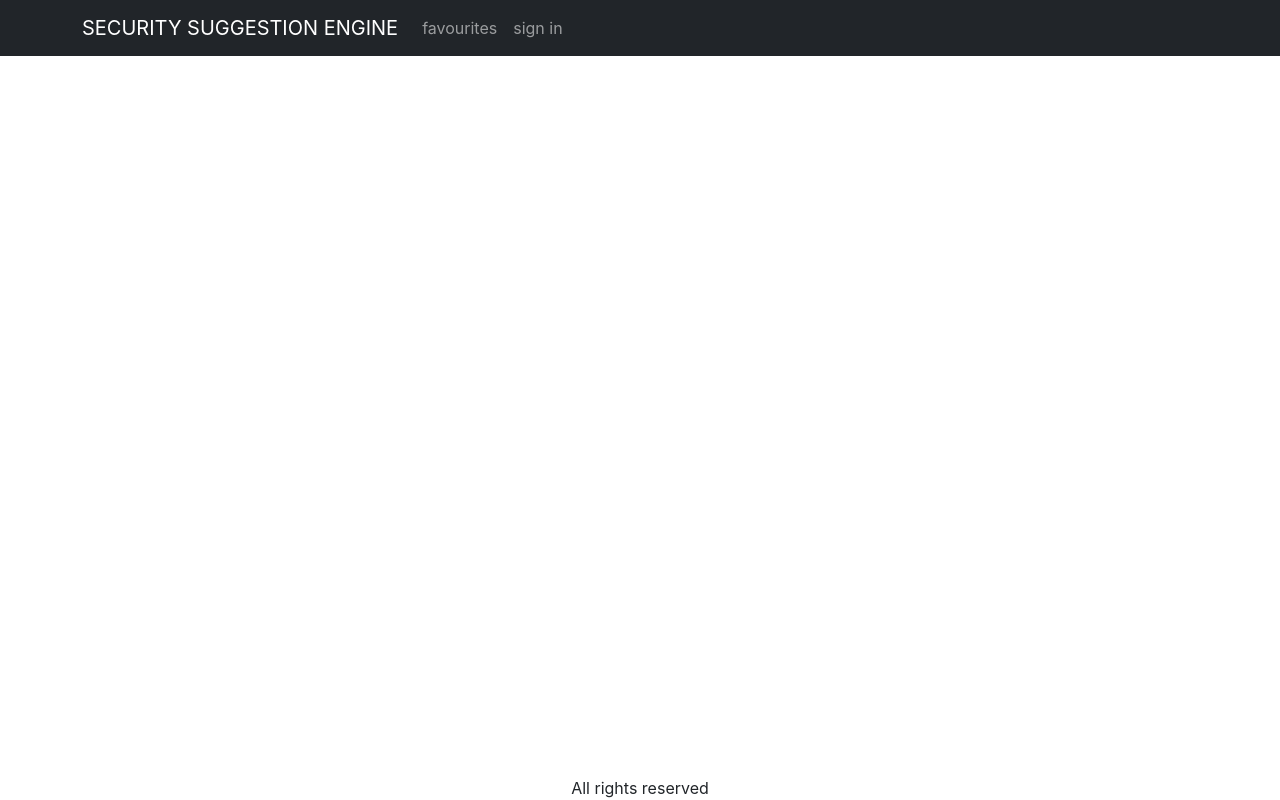
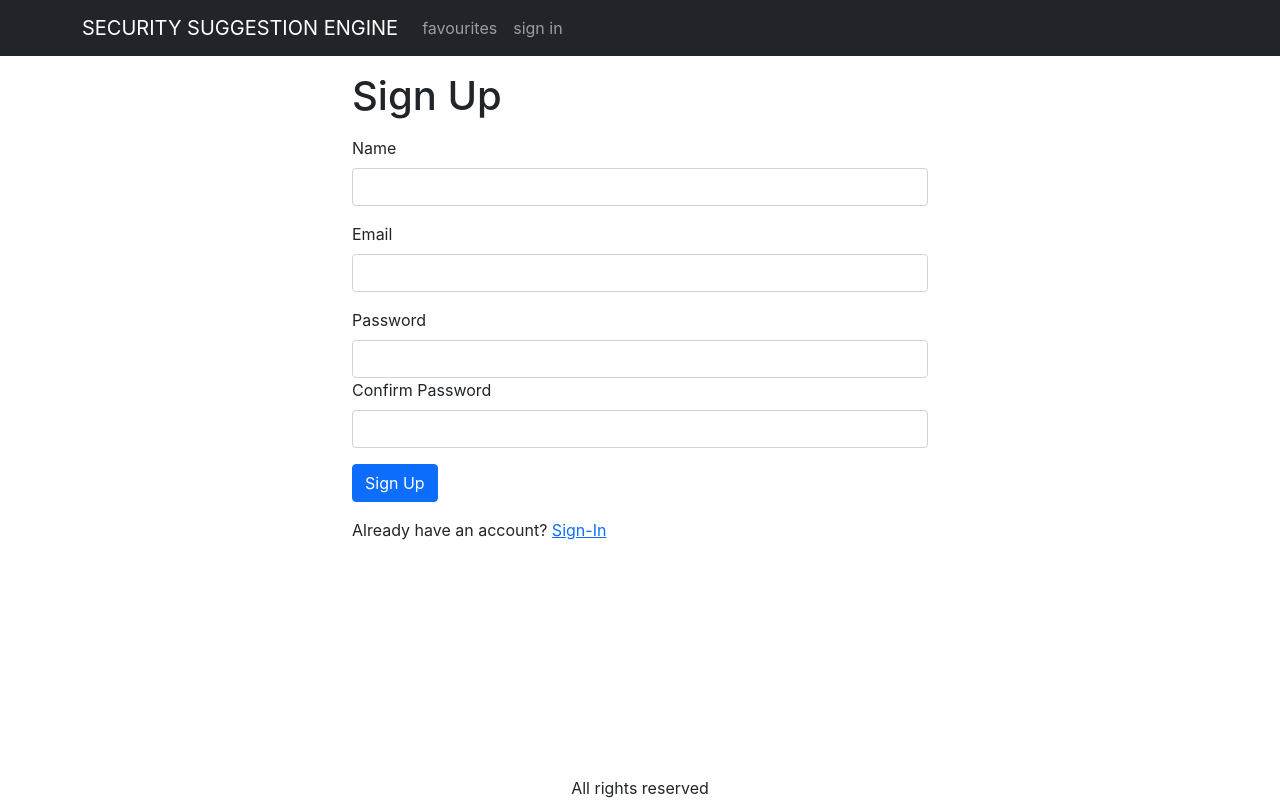
Before and after one commit to rgellison/engine, a React (Create React App) app in the folder frontend/: page /signup in a window 1280 px wide. Built offline with nearby package versions, Linux system fonts and the light colour scheme.

Commit message:
sign up screen

```diff
--- a/frontend/src/App.js
+++ b/frontend/src/App.js
@@ -14,6 +14,7 @@
 import { Link } from 'react-router-dom';
 import FaveScreen from './screens/FaveScreen';
 import SigninScreen from './screens/SigninScreen';
+import SignupScreen from './screens/SignupScreen';
 
 function App() {
   const { state, dispatch: ctxDispatch } = useContext(Store);
@@ -73,6 +74,7 @@
               <Route path="/favourites" element={<FaveScreen />} />
               <Route path="/" element={<HomeScreen />} />
               <Route path="/signin" element={<SigninScreen />} />
+              <Route path="/signup" element={<SignupScreen />} />
             </Routes>
           </Container>
         </main>
--- /dev/null
+++ b/frontend/src/screens/SignupScreen.js
@@ -0,0 +1,96 @@
+import Axios from 'axios';
+import { Link, useLocation, useNavigate } from 'react-router-dom';
+import Container from 'react-bootstrap/Container';
+import Form from 'react-bootstrap/Form';
+import Button from 'react-bootstrap/Button';
+import { Helmet } from 'react-helmet-async';
+import { useContext, useEffect, useState } from 'react';
+import { Store } from '../store';
+import { toast } from 'react-toastify';
+
+export default function SignupScreen() {
+  const navigate = useNavigate();
+  const { search } = useLocation();
+  const redirectInUrl = new URLSearchParams(search).get('redirect');
+  const redirect = redirectInUrl ? redirectInUrl : '/';
+
+  const [name, setName] = useState('');
+  const [email, setEmail] = useState('');
+  const [password, setPassword] = useState('');
+  const [confirmPassword, setConfirmPassword] = useState('');
+
+  const { state, dispatch: ctxDispatch } = useContext(Store);
+  const { userInfo } = state;
+  const submitHandler = async (e) => {
+    e.preventDefault();
+    if (password !== confirmPassword) {
+      toast.error('Passwords do not match');
+      return;
+    }
+    try {
+      const { data } = await Axios.post('/api/users/signup', {
+        name,
+        email,
+        password,
+      });
+      ctxDispatch({ type: 'USER_SIGNIN', payload: data });
+      localStorage.setItem('userInfo', JSON.stringify(data));
+      navigate(redirect || '/');
+    } catch (err) {
+      toast.error('Invalid email or password');
+    }
+  };
+
+  useEffect(() => {
+    if (userInfo) {
+      navigate(redirect);
+    }
+  }, [navigate, redirect, userInfo]);
+
+  return (
+    <Container className="small-container">
+      <Helmet>
+        <title>Sign Up</title>
+      </Helmet>
+      <h1 className="my-3">Sign Up</h1>
+      <Form onSubmit={submitHandler}>
+        <Form.Group className="mb-3" controlId="name">
+          <Form.Label>Name</Form.Label>
+          <Form.Control onChange={(e) => setName(e.target.value)} required />
+        </Form.Group>
+
+        <Form.Group className="mb-3" controlId="email">
+          <Form.Label>Email</Form.Label>
+          <Form.Control
+            type="email"
+            required
+            onChange={(e) => setEmail(e.target.value)}
+          />
+        </Form.Group>
+        <Form.Group className="mb-3" controlId="password">
+          <Form.Label>Password</Form.Label>
+          <Form.Control
+            type="password"
+            required
+            onChange={(e) => setPassword(e.target.value)}
+          />
+          <Form.Group className="mb-3" controlId="confirmPassword">
+            <Form.Label>Confirm Password</Form.Label>
+            <Form.Control
+              type="password"
+              onChange={(e) => setConfirmPassword(e.target.value)}
+              required
+            />
+          </Form.Group>
+        </Form.Group>
+        <div className="mb-3">
+          <Button type="submit">Sign Up</Button>
+        </div>
+        <div className="mb-3">
+          Already have an account?{' '}
+          <Link to={`/signin?redirect=${redirect}`}>Sign-In</Link>
+        </div>
+      </Form>
+    </Container>
+  );
+}
```
Also changed, not shown: 2 other files (tests, documents, lock files or other folders).
